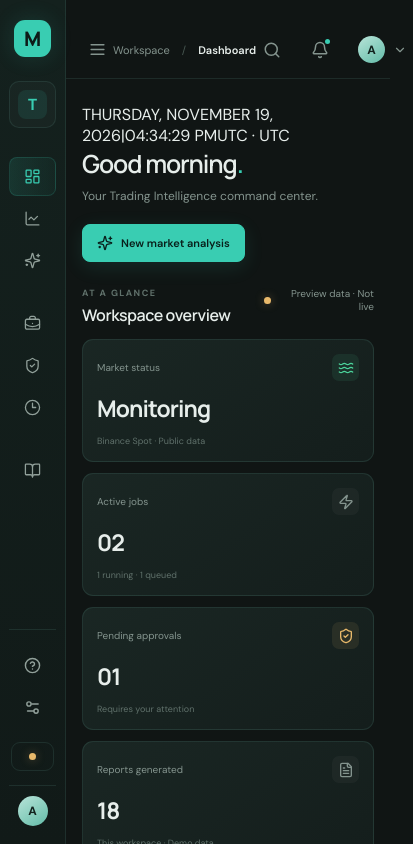
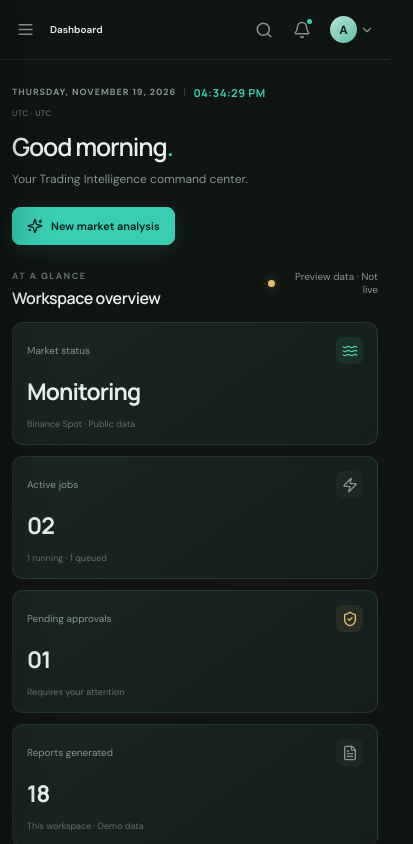
Before and after one commit to jlsoftware2026/master-arsenal, a React (Vite) app in the folder frontend/: page / in a window 390 px wide. Shown: the top 844 px of the page, 413 px wide, since content can reach past the window. Built offline with nearby package versions, Linux system fonts and the light colour scheme.

Commit message:
Style responsive dashboard navigation and local clock

```diff
--- a/frontend/src/styles.css
+++ b/frontend/src/styles.css
@@ -174,3 +174,137 @@ h2 { margin: 0; font-size: 16px; font-weight: 600; letter-spacing: -.025em; }
   .updated-label { max-width: 110px; text-align: right; }
   .page-footer { flex-direction: column; }
 }
+
+
+/* Local date and time */
+.local-datetime {
+  display: flex;
+  align-items: center;
+  flex-wrap: wrap;
+  gap: 9px;
+  margin: 0 0 10px;
+  color: var(--subtle);
+  font-size: 9px;
+  font-weight: 700;
+  letter-spacing: .11em;
+}
+.local-date { color: var(--muted); }
+.datetime-separator { color: var(--border-strong); }
+.local-time {
+  color: var(--accent);
+  font: 700 11px Manrope, sans-serif;
+  letter-spacing: .04em;
+  font-variant-numeric: tabular-nums;
+}
+.timezone-label {
+  color: var(--subtle);
+  font-size: 8px;
+  font-weight: 500;
+  letter-spacing: .04em;
+}
+
+/* Responsive navigation controls */
+.menu-toggle { display: inline-flex; flex: 0 0 auto; }
+.topbar { justify-content: flex-start; gap: 14px; }
+.topbar-actions { margin-left: auto; }
+.sidebar-backdrop { display: none; }
+.sidebar { transition: width .22s ease, transform .22s ease; }
+.main-area { transition: margin-left .22s ease; }
+.sidebar-collapsed .sidebar { width: 76px; padding-right: 12px; padding-left: 12px; }
+.sidebar-collapsed .main-area { margin-left: 76px; }
+.sidebar-collapsed .brand { justify-content: center; padding-right: 0; padding-left: 0; }
+.sidebar-collapsed .brand-name,
+.sidebar-collapsed .workspace-switcher > span:nth-child(2),
+.sidebar-collapsed .workspace-switcher > svg,
+.sidebar-collapsed .nav-label,
+.sidebar-collapsed .nav-link span,
+.sidebar-collapsed .nav-count,
+.sidebar-collapsed .engine-status > span:nth-child(2),
+.sidebar-collapsed .profile-row > span:nth-child(2),
+.sidebar-collapsed .profile-row > svg { display: none; }
+.sidebar-collapsed .workspace-switcher,
+.sidebar-collapsed .engine-status,
+.sidebar-collapsed .profile-row { justify-content: center; }
+.sidebar-collapsed .workspace-switcher { padding-right: 0; padding-left: 0; }
+.sidebar-collapsed .nav-link { justify-content: center; padding-right: 0; padding-left: 0; }
+
+@media (max-width: 1024px) {
+  .topbar { padding-right: 22px; padding-left: 22px; }
+  .page-content { padding-right: 22px; padding-left: 22px; }
+  .metrics-grid { grid-template-columns: repeat(2, minmax(0, 1fr)); }
+}
+
+@media (max-width: 760px) {
+  .sidebar,
+  .sidebar-collapsed .sidebar {
+    width: min(290px, calc(100vw - 56px));
+    padding: 22px 17px 18px;
+    transform: translateX(-105%);
+    box-shadow: 18px 0 45px rgba(0,0,0,.32);
+  }
+  .sidebar.mobile-open { transform: translateX(0); }
+  .brand { justify-content: flex-start; padding: 2px 7px 24px; }
+  .brand-name,
+  .workspace-switcher > span:nth-child(2),
+  .workspace-switcher > svg,
+  .nav-label,
+  .nav-link span,
+  .nav-count,
+  .engine-status > span:nth-child(2),
+  .profile-row > span:nth-child(2),
+  .profile-row > svg,
+  .sidebar-collapsed .brand-name,
+  .sidebar-collapsed .workspace-switcher > span:nth-child(2),
+  .sidebar-collapsed .workspace-switcher > svg,
+  .sidebar-collapsed .nav-label,
+  .sidebar-collapsed .nav-link span,
+  .sidebar-collapsed .nav-count,
+  .sidebar-collapsed .engine-status > span:nth-child(2),
+  .sidebar-collapsed .profile-row > span:nth-child(2),
+  .sidebar-collapsed .profile-row > svg { display: initial; }
+  .nav-label { display: block; }
+  .nav-link { justify-content: flex-start; padding: 0 11px; }
+  .workspace-switcher { justify-content: flex-start; padding: 11px 10px; }
+  .engine-status { justify-content: flex-start; padding: 11px 9px; }
+  .profile-row { justify-content: flex-start; }
+  .sidebar-collapsed .workspace-switcher,
+  .sidebar-collapsed .engine-status,
+  .sidebar-collapsed .profile-row { justify-content: flex-start; }
+  .sidebar-collapsed .nav-link { justify-content: flex-start; padding: 0 11px; }
+  .sidebar-backdrop {
+    display: block;
+    position: fixed;
+    inset: 0;
+    z-index: 4;
+    border: 0;
+    padding: 0;
+    background: rgba(2, 8, 7, .64);
+    opacity: 0;
+    visibility: hidden;
+    transition: opacity .22s ease, visibility .22s ease;
+  }
+  .mobile-menu-open .sidebar-backdrop { opacity: 1; visibility: visible; }
+  .main-area,
+  .sidebar-collapsed .main-area { margin-left: 0; }
+  .topbar { height: 60px; padding: 0 14px; gap: 9px; }
+  .topbar-actions { gap: 7px; }
+  .breadcrumbs { gap: 7px; font-size: 10px; }
+  .page-content { padding: 25px 16px 18px; }
+  .page-heading { align-items: flex-start; flex-direction: column; margin-bottom: 25px; }
+  .local-datetime { gap: 7px; line-height: 1.5; }
+  .timezone-label { flex-basis: 100%; }
+  .environment-tag { display: none; }
+}
+
+@media (max-width: 440px) {
+  .metrics-grid { grid-template-columns: 1fr; }
+  .section-heading, .panel-heading { align-items: flex-start; }
+  .updated-label { max-width: 110px; text-align: right; }
+  .page-footer { flex-direction: column; }
+  .topbar { padding-right: 10px; padding-left: 10px; }
+  .breadcrumbs > span:first-child,
+  .breadcrumbs .crumb-separator { display: none; }
+  .user-menu { gap: 3px; }
+  .page-content { padding-right: 12px; padding-left: 12px; }
+  .panel { padding: 14px; }
+}
```
